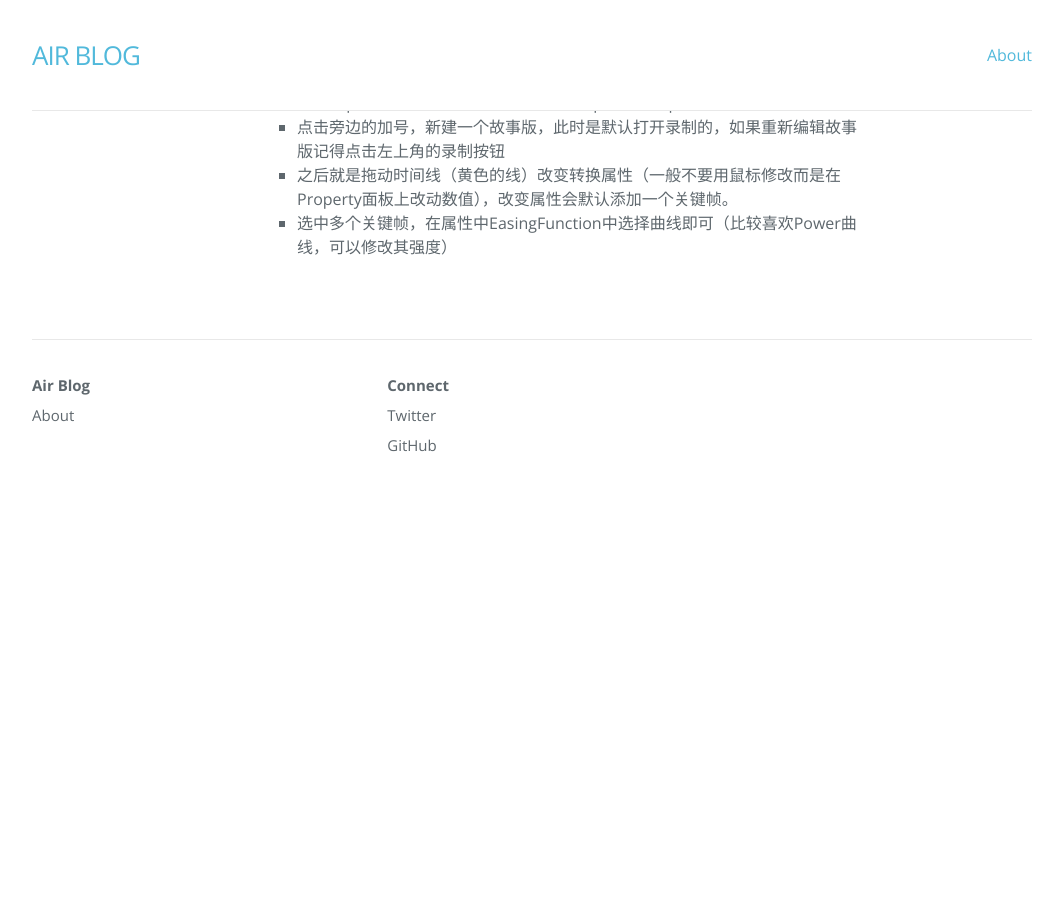
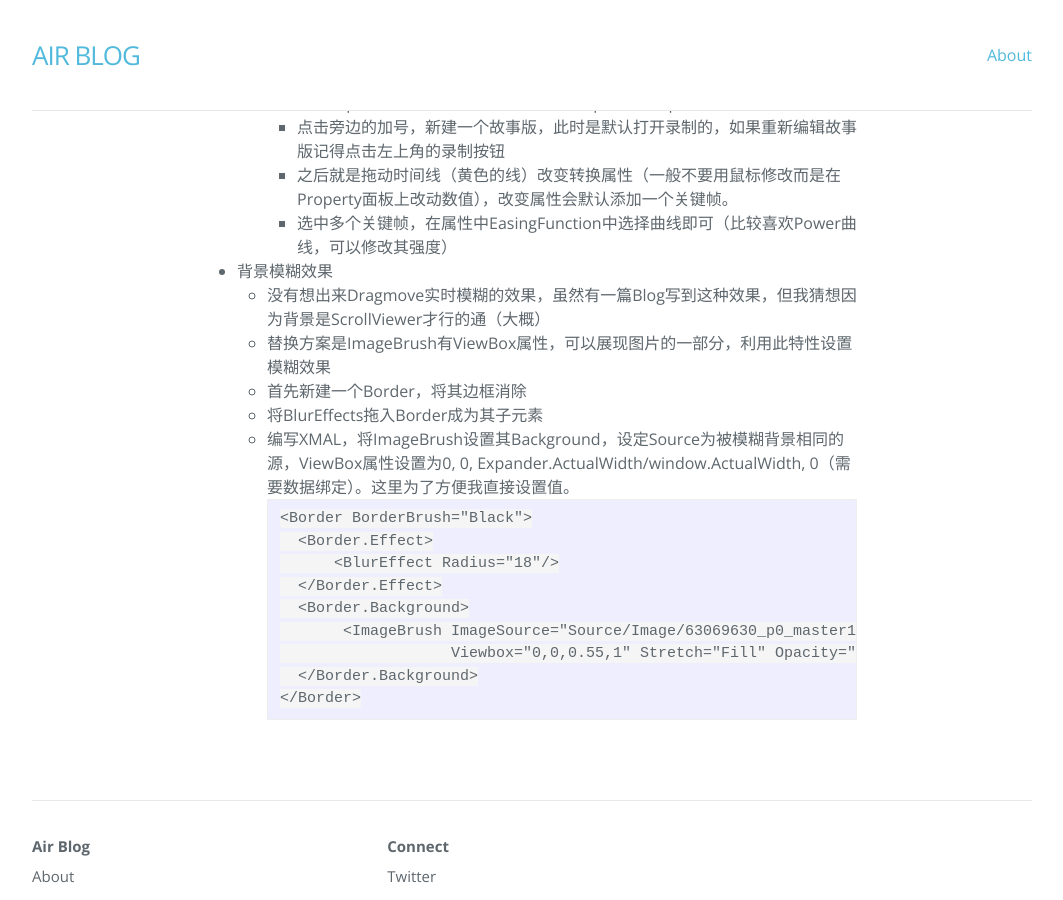
Before and after one commit to Air-s/blog, a Jekyll site: the page built from _posts/2017-08-05-Expander抽屉与背景模糊效果.md, in a window 1280 px wide and 900 px high, scrolled down 503 px. Shown: the whole window, without its empty margins (108-1171 px from the left). Built offline with Jekyll 4.4.1, drawn with Linux system fonts in a browser that asks for light colours; nearby versions of some CDN libraries; before the commit the page ends 1031 px from its top, so only the background shows below that.

Commit message:
Update Expander抽屉与背景模糊效果

````diff
--- a/_posts/2017-08-05-Expander抽屉与背景模糊效果.md
+++ b/_posts/2017-08-05-Expander抽屉与背景模糊效果.md
@@ -1,6 +1,8 @@
 ---
 title: Expander抽屉与背景模糊效果
 layout: post
+categories: ''
+tags: ''
 ---
 - __抽屉效果__
     - 有两点难点：一是打开Expander需要覆盖其他控件而不是将其他元素挤到一边，第二是打开的动画效果
@@ -13,3 +15,21 @@ layout: post
         - 点击旁边的加号，新建一个故事版，此时是默认打开录制的，如果重新编辑故事版记得点击左上角的录制按钮
         - 之后就是拖动时间线（黄色的线）改变转换属性（一般不要用鼠标修改而是在Property面板上改动数值），改变属性会默认添加一个关键帧。
         - 选中多个关键帧，在属性中EasingFunction中选择曲线即可（比较喜欢Power曲线，可以修改其强度）
+
+- 背景模糊效果
+    - 没有想出来Dragmove实时模糊的效果，虽然有一篇Blog写到这种效果，但我猜想因为背景是ScrollViewer才行的通（大概）
+    - 替换方案是ImageBrush有ViewBox属性，可以展现图片的一部分，利用此特性设置模糊效果
+    - 首先新建一个Border，将其边框消除
+    - 将BlurEffects拖入Border成为其子元素
+    - 编写XMAL，将ImageBrush设置其Background，设定Source为被模糊背景相同的源，ViewBox属性设置为0, 0, Expander.ActualWidth/window.ActualWidth, 0（需要数据绑定）。这里为了方便我直接设置值。
+    ```
+      <Border BorderBrush="Black">
+        <Border.Effect>
+            <BlurEffect Radius="18"/>
+        </Border.Effect>
+        <Border.Background>
+             <ImageBrush ImageSource="Source/Image/63069630_p0_master1200.jpg"
+                         Viewbox="0,0,0.55,1" Stretch="Fill" Opacity="0.5"/>
+        </Border.Background>
+      </Border>
+    ```
````
